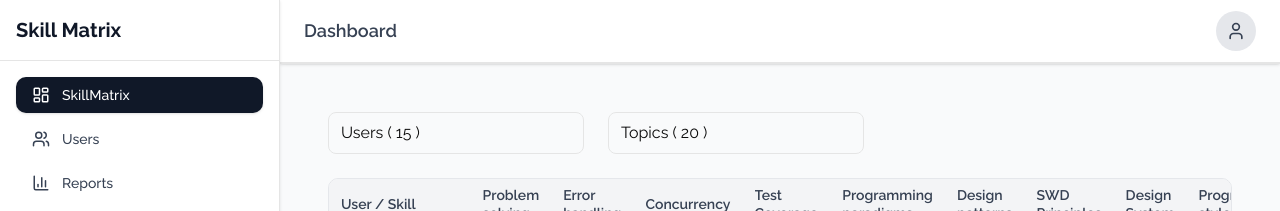
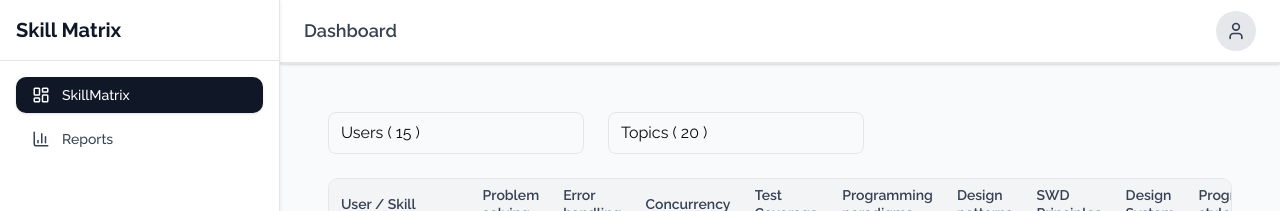
Before and after one commit to Gaurav-jha123/dep-incubation-mcp-docs, a React (Vite) app: page /dashboard in a window 1280 px wide. Shown: the top 211 px of the page. Built offline with nearby package versions, Linux system fonts and the light colour scheme; sample sign-in values are in the browser's storage.

Commit message:
removed Form

```diff
--- a/src/layout/Sidebar.tsx
+++ b/src/layout/Sidebar.tsx
@@ -23,7 +23,7 @@ const Sidebar: React.FC<SidebarProps> = ({ onClose }) => {
       path: "/dashboard",
       icon: <LayoutDashboard size={18} />,
     },
-    { name: "Users", path: "/userform", icon: <Users size={18} /> },
+    // { name: "Users", path: "/userform", icon: <Users size={18} /> },
     { name: "Reports", path: "/reports", icon: <BarChart3 size={18} /> },
   ];
 
--- a/src/route-config.tsx
+++ b/src/route-config.tsx
@@ -1,6 +1,6 @@
 import { lazy } from "react";
 const Dashboard = lazy(() => import("./features/dashboard/dashboard"));
-const UserForm = lazy(() => import("./features/forms/form"));
+// const UserForm = lazy(() => import("./features/forms/form"));
 const Reports = lazy(() => import("./features/reports/Reports"));
 
 const APP_ROUTES: {
@@ -9,7 +9,7 @@ const APP_ROUTES: {
   title: string;
 }[] = [
   { path: "dashboard", element: Dashboard, title: "Dashboard" },
-  { path: "userform", element: UserForm, title: "User Form" },
+  // { path: "userform", element: UserForm, title: "User Form" },
   { path: "reports", element: Reports, title: "Reports" },
 ];
 
```
